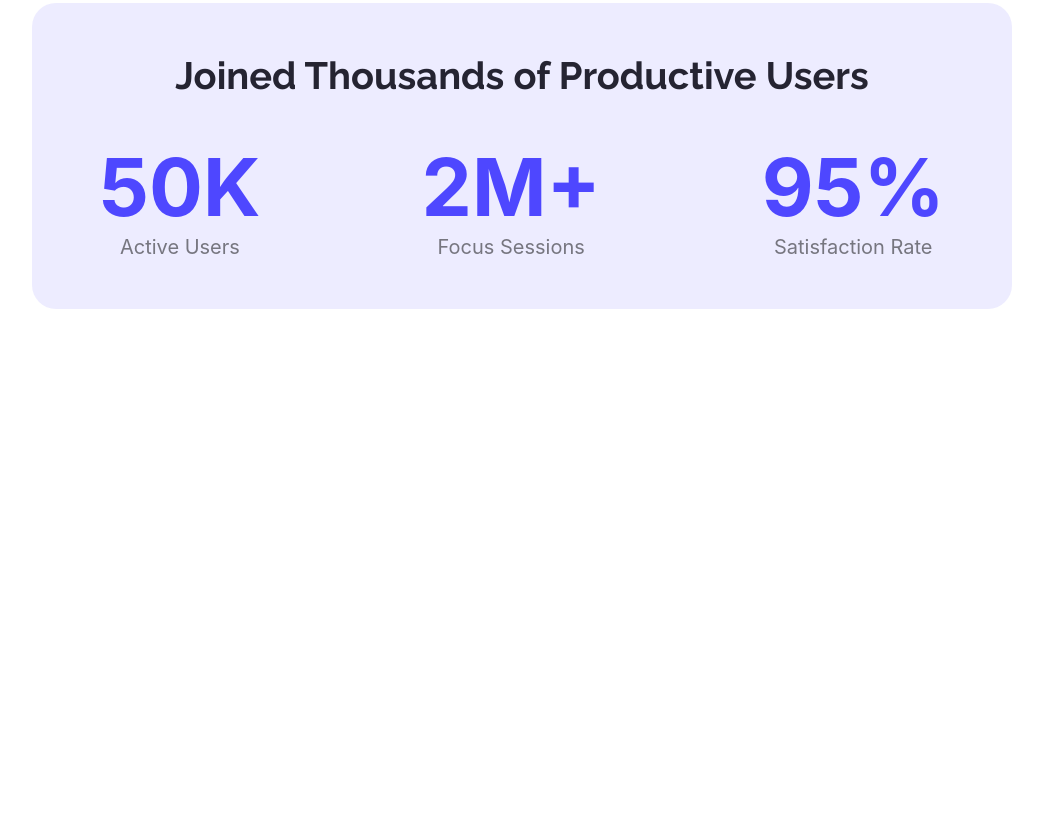
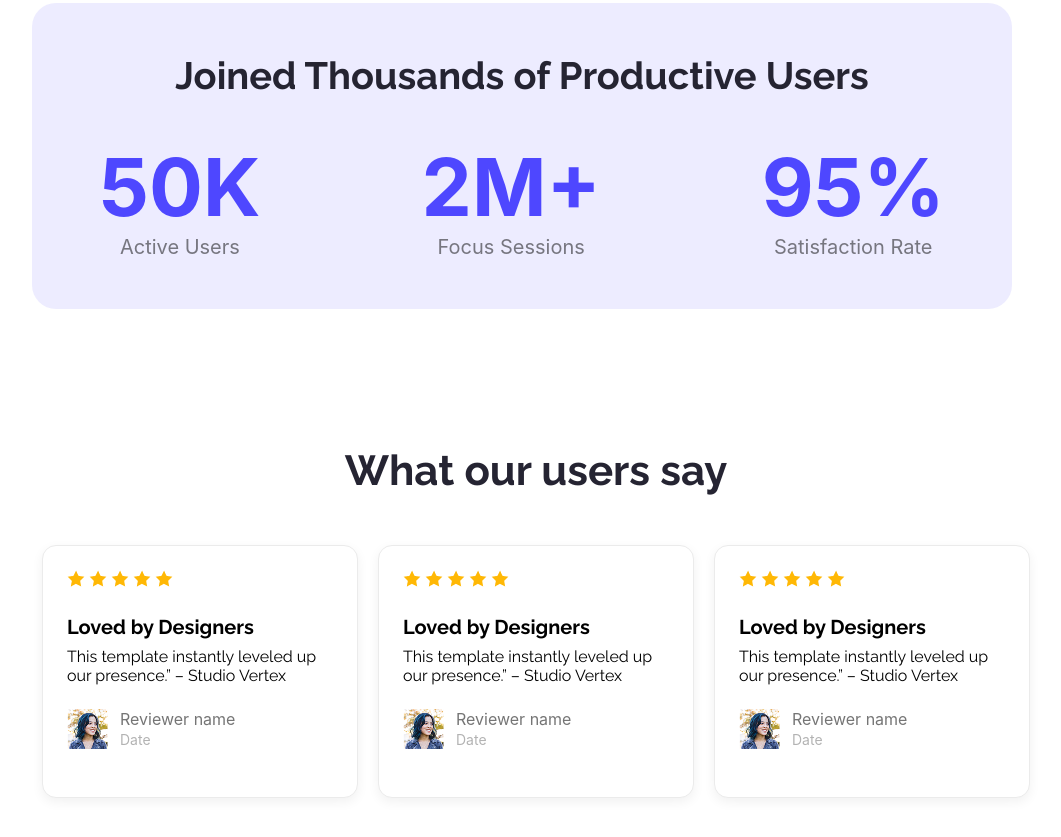
Before and after one commit to A-N-I-K-Khondokar/Assignment-01, a plain HTML site: page index.html in a window 1280 px wide. Shown: the part 1525-2362 px from the top of the page, without its empty margins (109-1170 px from the left). Before the commit the page ends 1971 px from the top, so only its background shows below. Drawn offline with Linux system fonts and the light colour scheme.

Commit message:
Touch-section added

```diff
--- a/index.html
+++ b/index.html
@@ -19,7 +19,9 @@
         <nav>
             <ul>
 
-                <li><a href=""><h1 class="nav-logo">LOGO</h1></a></li>
+                <li><a href="">
+                        <h1 class="nav-logo">LOGO</h1>
+                    </a></li>
                 <li><a href=""> <button class="bt-primary">Sign Up</button></a></li>
             </ul>
         </nav>
@@ -67,6 +69,66 @@
                 </div>
             </div>
         </section>
+        <!-- Touch-section start -->
+        <section class="touch-section">
+            <h4 class="touch-title">What our users say</h4>
+            <div class="touch-parent">
+                <div class="touch-child">
+                    <div class="touch-icon">
+                        <img src="/images/icon-star.png" alt="">
+                        <img src="/images/icon-star.png" alt="">
+                        <img src="/images/icon-star.png" alt="">
+                        <img src="/images/icon-star.png" alt="">
+                        <img src="/images/icon-star.png" alt="">
+                    </div>
+                    <h5 class="touch-heading">Loved by Designers</h5>
+                    <p class="touch-subtitle">This template instantly leveled up our presence.” – Studio Vertex</p>
+                    <div class="reviewer">
+                        <img src="/images/avatar.png" alt="">
+                        <div class="reviwer-review">
+                            <h6 class="reviwer-name">Reviewer name</h6>
+                            <p class="review-date">Date</p>
+                        </div>
+                    </div>
+                </div>
+                <div class="touch-child">
+                    <div class="touch-icon">
+                        <img src="/images/icon-star.png" alt="">
+                        <img src="/images/icon-star.png" alt="">
+                        <img src="/images/icon-star.png" alt="">
+                        <img src="/images/icon-star.png" alt="">
+                        <img src="/images/icon-star.png" alt="">
+                    </div>
+                    <h5 class="touch-heading">Loved by Designers</h5>
+                    <p class="touch-subtitle">This template instantly leveled up our presence.” – Studio Vertex</p>
+                    <div class="reviewer">
+                        <img src="/images/avatar.png" alt="">
+                        <div class="reviwer-review">
+                            <h6 class="reviwer-name">Reviewer name</h6>
+                            <p class="review-date">Date</p>
+                        </div>
+                    </div>
+                </div>
+                <div class="touch-child">
+                    <div class="touch-icon">
+                        <img src="/images/icon-star.png" alt="">
+                        <img src="/images/icon-star.png" alt="">
+                        <img src="/images/icon-star.png" alt="">
+                        <img src="/images/icon-star.png" alt="">
+                        <img src="/images/icon-star.png" alt="">
+                    </div>
+                    <h5 class="touch-heading">Loved by Designers</h5>
+                    <p class="touch-subtitle">This template instantly leveled up our presence.” – Studio Vertex</p>
+                    <div class="reviewer">
+                        <img src="/images/avatar.png" alt="">
+                        <div class="reviwer-review">
+                            <h6 class="reviwer-name">Reviewer name</h6>
+                            <p class="review-date">Date</p>
+                        </div>
+                    </div>
+                </div>
+            </div>
+       </section>
     </main>
     <footer>
 
--- a/styles/style.css
+++ b/styles/style.css
@@ -23,6 +23,11 @@
     height: 48px;
     font-weight: bold;
 
+}
+section{
+    margin-left: 151px;
+    margin-right: 141px;
+    margin-bottom: 137px;
 }
 /* navigation section */
 nav{
@@ -145,3 +150,51 @@ header{
     color: rgba(37, 36, 50, 1);
 
 }
+/* touch-section-style */
+.touch-parent{
+ display: flex;
+ gap: 20px;
+}
+.touch-child{
+    background-color: #FFFFFF;
+     box-shadow: 0 4px 12px rgba(0, 0, 0, 0.06);
+     color: #000000;
+     border-radius: 14px;
+     padding: 24px;
+     border: 1px solid #EBEBEB;
+}
+.touch-title{
+    padding-bottom: 50px;
+    color: rgba(37, 36, 50, 1);
+    font-size: 42px;
+    text-align: center;
+    font-weight: bold;
+}
+.reviewer{
+    display: flex;
+    gap: 12px;
+    padding-top: 24px;
+    padding-bottom: 24px;
+}
+.touch-heading{
+    padding-top: 24px;
+    padding-bottom: 8px;
+    font-size: 20px;
+}
+.touch-subtitle{
+
+
+}
+.reviwer-name{
+    color: rgba(117, 117, 117, 1);
+    font-size: 16px;
+    font-weight: 400;
+    font-family: "Inter", sans-serif;
+    padding-bottom: 2px;
+
+}
+.review-date{
+    color:rgba(179, 179, 179, 1);
+    font-size: 14px;
+    font-family: "Inter", sans-serif;
+}
```
Also changed, not shown: 1 other file. Lines whose indentation alone changed are shown as unchanged.
